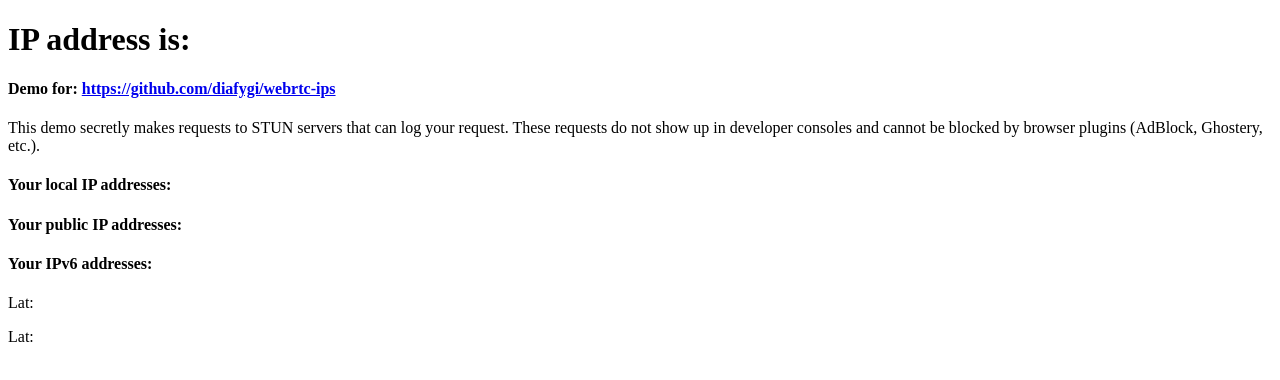
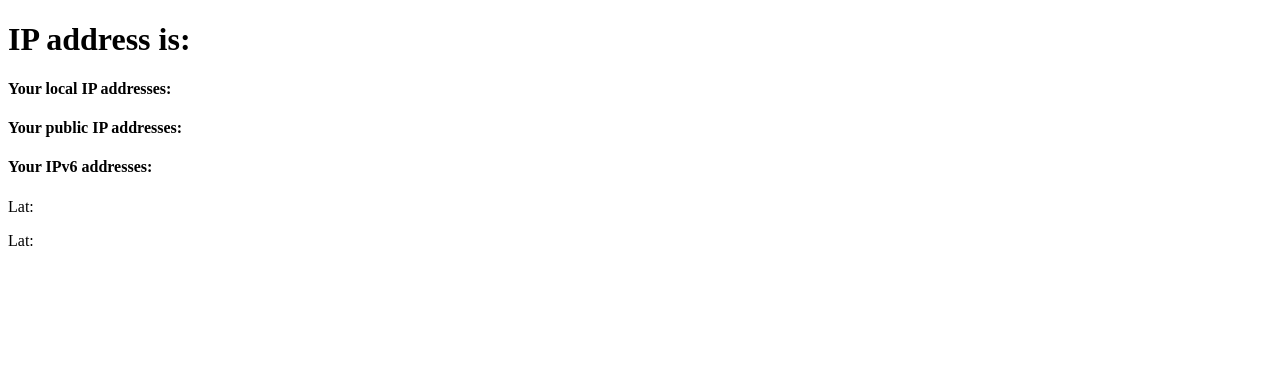
Before and after one commit to DanielCharin/fake-ip, an Angular app: page / in a window 1280 px wide. Shown: the top 380 px of the page. Built offline with nearby package versions, Linux system fonts and the light colour scheme; no server answers.

Commit message:
Removing demo text

```diff
--- a/src/app/components/webrtc/webrtc.component.html
+++ b/src/app/components/webrtc/webrtc.component.html
@@ -1,15 +1,4 @@
 <div>
-  <h4>
-    Demo for:
-    <a href="https://github.com/diafygi/webrtc-ips">
-      https://github.com/diafygi/webrtc-ips
-    </a>
-  </h4>
-  <p>
-    This demo secretly makes requests to STUN servers that can log your
-    request. These requests do not show up in developer consoles and
-    cannot be blocked by browser plugins (AdBlock, Ghostery, etc.).
-  </p>
   <h4>Your local IP addresses:</h4>
   <ul></ul>
   <h4>Your public IP addresses:</h4>
```
